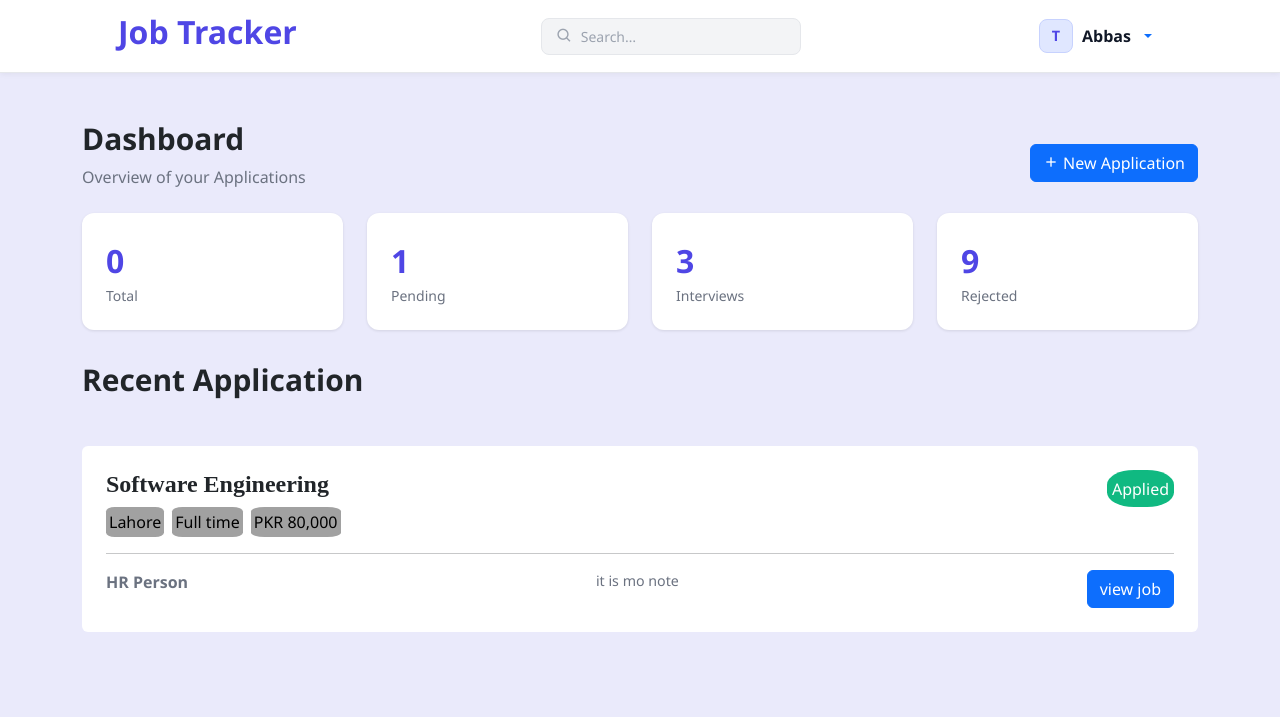
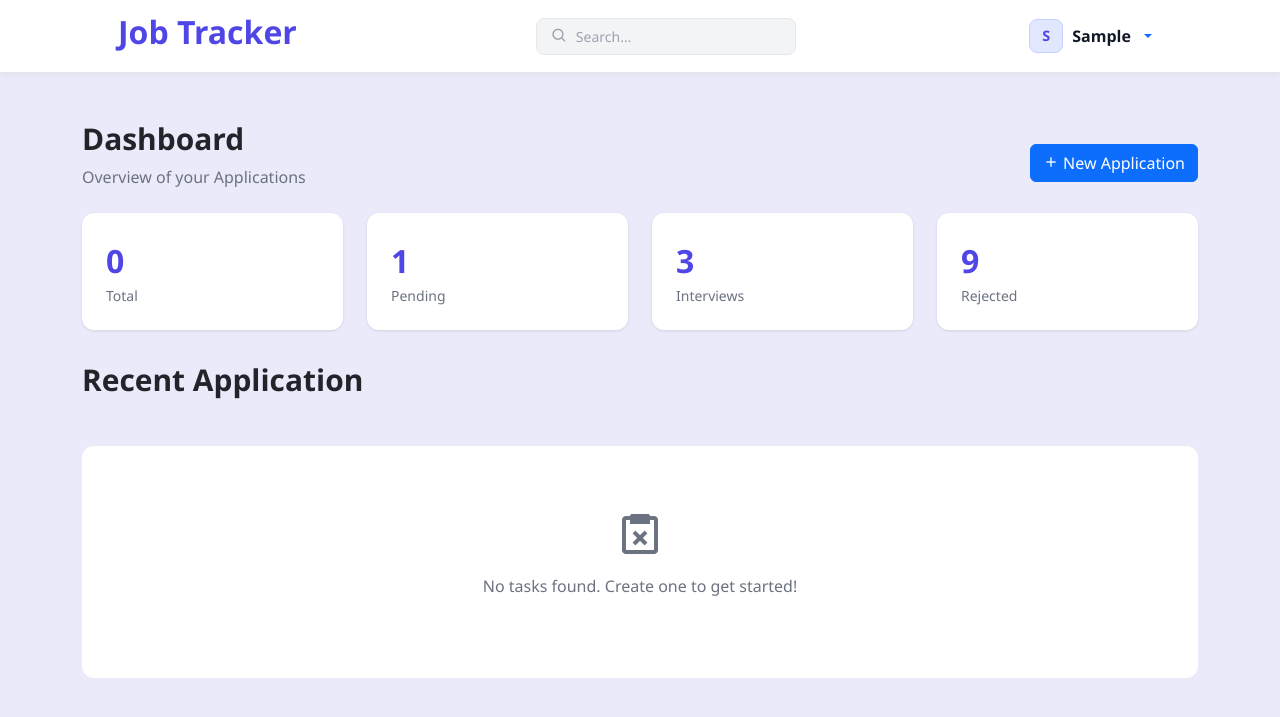
Before and after one commit to mjeyz/job-tracker, a Flask app: template templates/dashboard.html in a window 1280 px wide. Shown: the top 717 px of the page. Run offline with Flask 3, Linux system fonts and the light colour scheme; the template is opened without the code that fills it, so the values that code supplies are empty; the visitor is signed in with stand-in values (Sample User, id 1); some libraries are stand-ins or nearby versions.

Commit message:
show user application on dashboard

```diff
--- a/app.py
+++ b/app.py
@@ -11,7 +11,7 @@ Bootstrap5(app)
 login_manager = LoginManager()
 login_manager.init_app(app)
 app.config['SECRET_KEY'] = "13114asap"
-DATABASE_URL =  "postgresql://postgres:9992@localhost:5432/job tracker"
+DATABASE_URL = "postgresql://postgres:9992@localhost:5432/job tracker"
 
 
 class User(UserMixin):
@@ -25,6 +25,7 @@ class User(UserMixin):
         self.email = email
         self.password = password
 
+
 @login_manager.user_loader
 def load_user(user_id):
     with psycopg2.connect(DATABASE_URL) as conn:
@@ -33,7 +34,8 @@ def load_user(user_id):
 
         user = cur.fetchone()
         if user:
-            return User(id=user[0], first_name=user[1], last_name=user[2],username=user[3], dob=user[4], gender=user[5], email=user[6], password=user[7])
+            return User(id=user[0], first_name=user[1], last_name=user[2], username=user[3], dob=user[4],
+                        gender=user[5], email=user[6], password=user[7])
         return None
 
 
@@ -68,16 +70,19 @@ def login():
                 flash("Incorrect password. Please try again.", "danger")
                 return redirect(url_for("login"))
 
-            user_obj = User(id=user[0], first_name=[1], last_name=[2], username=user[3], dob=[4], gender=user[5], email=user[6], password=[7])
+            user_obj = User(id=user[0], first_name=[1], last_name=[2], username=user[3], dob=[4], gender=user[5],
+                            email=user[6], password=[7])
             login_user(user_obj)
             return redirect(url_for("dashboard"))
 
     return render_template("auth/login.html", form=form, current_user=current_user)
 
+
 @app.route('/logout')
 def logout():
     logout_user()
     return redirect(url_for('home'))
+
 
 @app.route("/register", methods=['GET', 'POST'])
 def register():
@@ -99,43 +104,51 @@ def register():
         with psycopg2.connect(DATABASE_URL) as conn:
             cur = conn.cursor()
             cur.execute("INSERT INTO users (first_name, last_name, username, dob, gender, email, password)"
-                        "VALUES (%s, %s, %s, %s, %s, %s, %s)", (first_name, last_name, username, dob, gender, email, hashed_password))
+                        "VALUES (%s, %s, %s, %s, %s, %s, %s)",
+                        (first_name, last_name, username, dob, gender, email, hashed_password))
             conn.commit()
 
-
-            if cur.fetchone():
-                flash("This Email is already registered. Please register first.", "danger")
-                return redirect(url_for("register"))
+            # if cur.fetchone():
+            #     flash("This Email is already registered. Please register first.", "danger")
+            #     return redirect(url_for("register"))
 
             cur.execute("SELECT id FROM users WHERE email = %s", (email,))
             user_id = cur.fetchone()[0]
 
-            user = User(id=user_id, first_name=first_name, last_name=last_name, username=username, dob=dob, gender=gender, email=email, password=password)
+            user = User(id=user_id, first_name=first_name, last_name=last_name, username=username, dob=dob,
+                        gender=gender, email=email, password=password)
             login_user(user)
             flash("Registration successful.", "success")
             return redirect(url_for("dashboard"))
 
+    return render_template("auth/register.html", form=form, current_user=current_user)
 
-    return render_template("auth/register.html", form=form, current_user=current_user)
 
 @app.route("/dashboard", methods=["GET", "POST"])
 @login_required
 def dashboard():
     with psycopg2.connect(DATABASE_URL) as conn:
         cur = conn.cursor()
-    return render_template("dashboard.html", current_user=current_user)
+        cur.execute("SELECT * FROM job_application WHERE id = %s", (current_user.id,))
+        application = cur.fetchall()
+
+    return render_template("dashboard.html", current_user=current_user, applications=application)
+
 
 @app.route("/add_application", methods=['GET', 'POST'])
 def add_application():
     pass
 
+
 @app.route("/application/<int:application_id>", methods=['GET', 'POST'])
 def view_application(application_id):
     pass
 
+
 @app.route("/edit_application", methods=["GET", "POST"])
 def edit_application(application_id):
     pass
+
 
 @app.route("/delete_application", methods=["GET", "PAST"])
 def delete_application(application_id):
--- /dev/null
+++ b/static/query.sql
@@ -0,0 +1,16 @@
+SELECT ja.id,
+       ja.company_name,
+       ja.role,
+       ja.job_type,
+       ja.status,
+       ja.applied_date,
+       ja.salary,
+       ja.location,
+       ja.source,
+       ja.contact_person,
+       ja.notes,
+       ja.created_at,
+       ja.user_id
+FROM job_application ja
+         INNER JOIN users
+                    ON ja.user_id = users.id
--- a/templates/dashboard.html
+++ b/templates/dashboard.html
@@ -36,31 +36,40 @@
     <h2 class="mb-1" style="font-weight: 600; font-size: 1.87rem">Recent Application</h2>
 </div>
 
+
 <div class="d-grid gap-2 container mt-5 application-container">
-
+    {% if applications %}
     <div class="application">
         <div class="grid-item border-2 application bg-white p-4 rounded">
+            {% for application in applications %}
             <div class="company-name-cont d-flex justify-content-between">
-                <h3 class="company-name">Software Engineering</h3>
-                <button class=" status-btn">Applied</button>
+                <h3 class="company-name">{{ application[3] }}</h3>
+                <button class=" status-btn">{{ application[5] }}</button>
             </div>
 
             <div class="app-info d-flex gap-2">
-                <button class="location info-btn">Lahore</button>
-                <button class="info-btn">Full time</button>
-                <button class="info-btn">PKR 80,000</button>
+                <button class="location info-btn">{{ application[8]}}</button>
+                <button class="info-btn">{{ application[4]}}</button>
+                <button class="info-btn">PKR {{application[7]}}</button>
             </div>
             <hr>
             <div class="info">
                 <div>
-                    <span style="font-size: 1rem; font-weight: bold; color: var(--text-muted)">HR Person</span>
+                    <span style="font-size: 1rem; font-weight: bold; color: var(--text-muted)">{{ application[10]}}</span>
                 </div>
                 <div>
-                <p style="font-size: 0.890rem; color: var(--text-muted)">it is mo note</p>
+                    <p style="font-size: 0.890rem; color: var(--text-muted)">{{ application[11]}}</p>
                 </div>
-                <button class="btn btn-primary">view job</button>
+                <button class="btn btn-primary" href="{{ application[9] }}">view job</button>
             </div>
         </div>
+        {% endfor %}
     </div>
+    {% else %}
+    <div style="text-align: center; padding: 4rem; background: white; border-radius: 12px; color: var(--text-muted);">
+        <i class='bx bx-task-x' style="font-size: 3rem; margin-bottom: 1rem;"></i>
+        <p>No tasks found. Create one to get started!</p>
+    </div>
+    {% endif %}
 </div>
 {% endblock %}
--- a/templates/partials/navbar.html
+++ b/templates/partials/navbar.html
@@ -204,10 +204,10 @@
                    data-bs-toggle="dropdown"
                    aria-expanded="false">
 
-                    <div class="avatar">T</div>
+                    <div class="avatar">{{ current_user.first_name[0].upper() }}</div>
 
                     <div class="profile-info">
-                        <div class="name">Abbas</div>
+                        <div class="name">{{ current_user.first_name }}</div>
                     </div>
                 </a>
 
```
